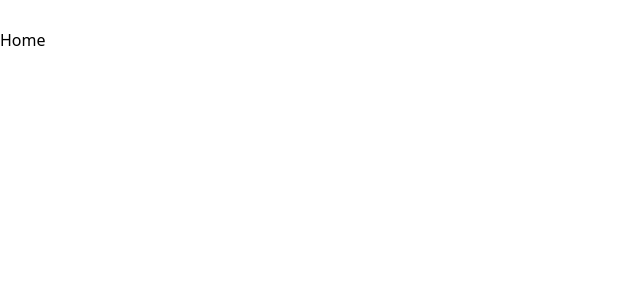
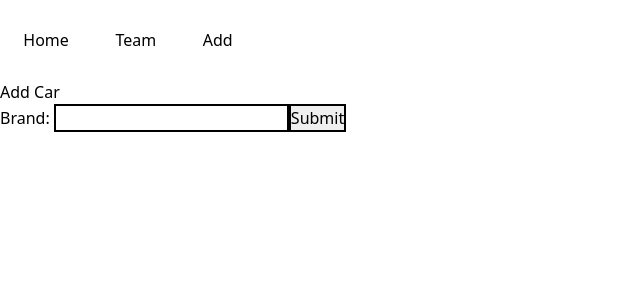
Before and after one commit to KB-Group-Enterprise/integrated-frontend, a Vue app: page /Add in a window 1280 px wide. Before the commit this address had no page. Shown: the top 300 px of the page, without its empty margins (0-640 px from the left). Built offline with nearby package versions, Linux system fonts and the light colour scheme.

Commit message:
[Update] path navbar and add method post for test

```diff
--- a/src/components/Navbar.vue
+++ b/src/components/Navbar.vue
@@ -22,6 +22,7 @@
       </svg>
     </div>
     <router-link to="/">Home</router-link>
+    <router-link to="/team">Team</router-link>
   </div>
   <div class="h-navbar flex w-full items-center relative">
     <div
@@ -32,8 +33,10 @@
       <div class="h-1 my-2 bg-black rounded-xl"></div>
       <div class="h-1 bg-black rounded-xl"></div>
     </div>
-    <div class="h-navbar hidden items-center lg:flex">
+    <div class="h-navbar hidden items-center justify-around lg:flex w-1/5">
       <router-link to="/">Home</router-link>
+      <router-link to="/team">Team</router-link>
+      <router-link to="/add">Add</router-link>
     </div>
   </div>
 </template>
--- a/src/mixins/api.js
+++ b/src/mixins/api.js
@@ -9,5 +9,13 @@ export default {
         console.error(e);
       }
     },
+    async postHttp(api, data) {
+      try {
+        const res = await axios.post(`${api}`, data);
+        return res;
+      } catch (e) {
+        console.error(e);
+      }
+    },
   },
 };
--- a/src/router/index.js
+++ b/src/router/index.js
@@ -1,11 +1,17 @@
 import { createRouter, createWebHistory } from 'vue-router';
 import Home from '../views/Home.vue';
+import Add from '../views/Add.vue';
 
 const routes = [
   {
     path: '/',
     name: 'Home',
     component: Home,
+  },
+  {
+    path: '/Add',
+    name: 'Add',
+    component: Add,
   },
 ];
 
--- /dev/null
+++ b/src/views/Add.vue
@@ -0,0 +1,29 @@
+<template>
+  <h1>Add Car</h1>
+  <form @submit.prevent="sendAPI">
+    <label for="brand">Brand: </label>
+    <input id="brand" v-model="brand" type="text" />
+    <input type="submit" />
+  </form>
+</template>
+
+<script>
+export default {
+  data() {
+    return {
+      brand: '',
+    };
+  },
+  methods: {
+    async sendAPI() {
+      const res = await this.postHttp('/api/brands', { name: this.brand });
+      console.log(res);
+    },
+  },
+};
+</script>
+<style scoped>
+    input{
+        border: 2px solid black;
+    }
+</style>
--- a/src/views/Home.vue
+++ b/src/views/Home.vue
@@ -6,8 +6,7 @@
         <p>{{ status }}</p>
       </div>
       <Brands></Brands>
-
-      </div>
+    </div>
   </div>
 </template>
 
@@ -17,7 +16,6 @@ import Brands from '@/components/Brands.vue';
 export default {
   name: 'Home',
   components: {
-    // Card,
     Brands,
   },
   data() {
```
